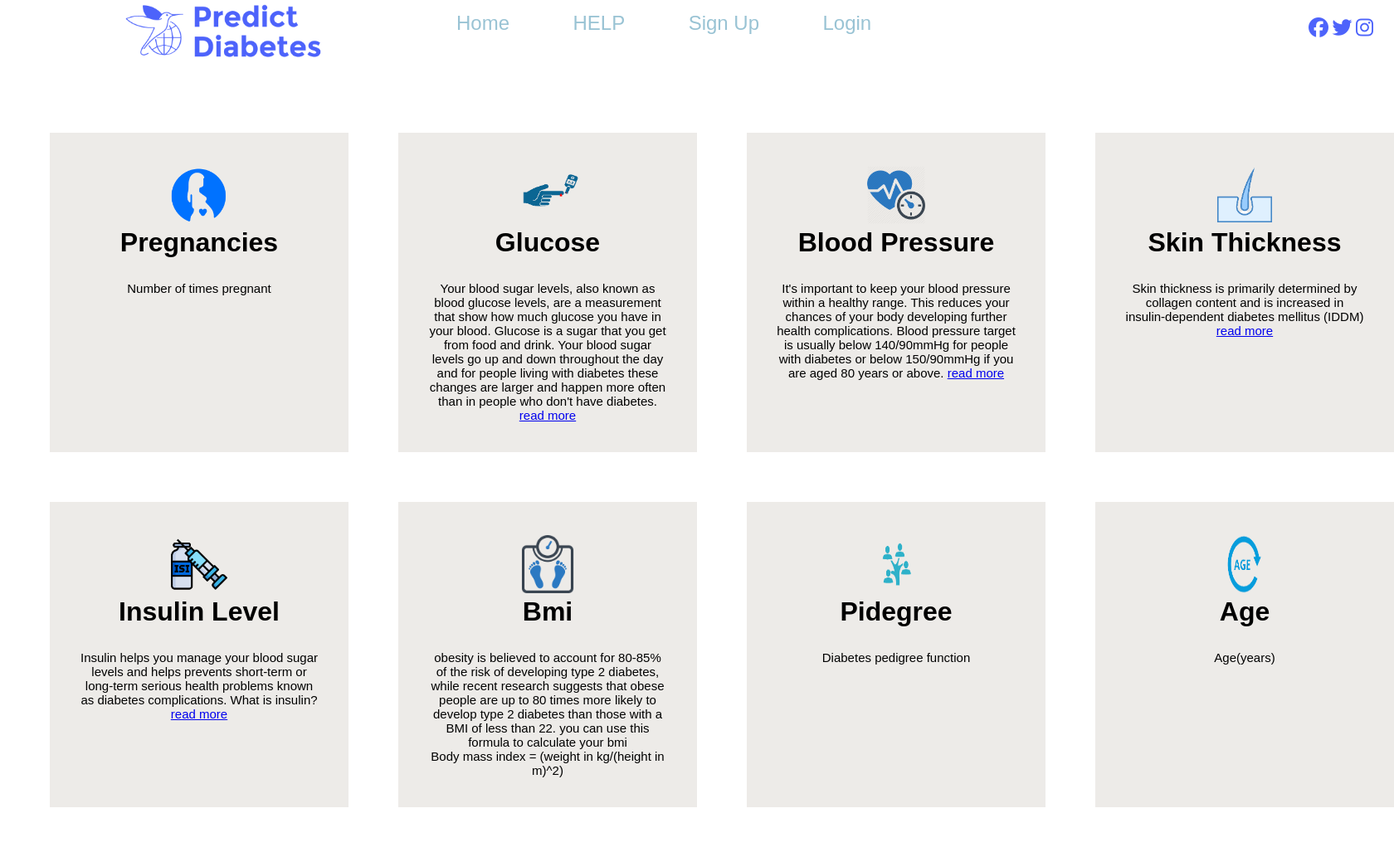
After one commit to youssefkhaled20190/Diabetes-prediction-system, a Flask app: page /helpuser in a window 1680 px wide. The commit adds this page. Shown: the whole page at 83% size. Run offline with Flask 3, Linux system fonts and the light colour scheme; parts of the project's set-up code (start-up, migrations or seed data) failed here and were passed over; some libraries are stand-ins or nearby versions.

Commit message:
-help page

```diff
--- a/website/__init__.py
+++ b/website/__init__.py
@@ -18,12 +18,14 @@ def create_app():
     from .diabetesform import Form
     from .dietandprecautions import DietAndPrecuations
     from .doctors import Doctors
+    from .help import HelpUser
 
     app.register_blueprint(Home, url_prefix='/')
     app.register_blueprint(Auth, url_prefix='/')
     app.register_blueprint(Form, url_prefix='/')
     app.register_blueprint(DietAndPrecuations, url_prefix='/')
     app.register_blueprint(Doctors, url_prefix='/')
+    app.register_blueprint(HelpUser, url_prefix='/')
 
     from .models import User, Patient, Doctor
 
--- a/website/auth.py
+++ b/website/auth.py
@@ -41,7 +41,7 @@ def _signup():
             login_user(New_User, remember=True)
             db.session.close_all()
             flash('account created successfully', category='success')
-            return redirect(url_for('home._home'))
+            return redirect(url_for('auth._login'))
 
     return render_template("signup.html", custom_css="signup", user=current_user)
 
--- a/website/diabetesform.py
+++ b/website/diabetesform.py
@@ -24,7 +24,7 @@ DiabetesPedigreeMIN =  0.078043795
 DiabetesPedigreeMAX =  2.301594189
 
 #load the model.pkl
-model=pickle.load(open(r'C:\Users\HP\Documents\Diabetes-prediction-system\Diabetes-prediction-system\Model.pkl','rb'))
+model=pickle.load(open(r'F:\FCIH\gp_project\Diabetes-prediction-system-\Model.pkl','rb'))
 #---------------end-----------------
 
 @Form.route("/form",methods=['GET',"POST"])
--- a/website/dtModel.py
+++ b/website/dtModel.py
@@ -16,7 +16,7 @@ warnings.filterwarnings("ignore")
 
 # read csv file
 
-diabetes_data = pd.read_csv(r'C:\Users\HP\Documents\Diabetes-prediction-system\Diabetes-prediction-system\Diabetes\diabetes_new.csv')
+diabetes_data = pd.read_csv(r'C:\Users\SOURCE\Downloads\diabetes_new.csv')
 # show first 20 row
 diabetes_data.head(20)
 
--- /dev/null
+++ b/website/help.py
@@ -0,0 +1,11 @@
+from flask import Blueprint, render_template
+from flask_login import login_required, current_user
+
+
+HelpUser = Blueprint("helpuser", __name__)
+
+
+@HelpUser.route("/helpuser")
+
+def _help():
+    return render_template("help.html", custom_css="help" , user = current_user)
--- /dev/null
+++ b/website/static/css/help.css
@@ -0,0 +1,35 @@
+
+
+.parent{
+    height:auto;
+    width: auto;
+    margin: 40px ;
+    padding: auto;
+    /* padding-left: 40px; */
+    /* padding-right: 40px; */
+
+    display: grid;
+    grid-template-columns: repeat(4,400px);
+    row-gap: 20px;
+    column-gap: 20px;
+    grid-area:1/4;
+}
+
+.parent .card{
+    background-color: rgb(237, 235, 232);
+    margin: 20px;;
+    padding:20px;
+}
+
+.parent .card .img{
+    text-align: center;
+    margin: 10px;
+    padding: 10px;
+}
+
+.parent .card .content .description{
+    text-align: center;
+    margin: 8px;
+    padding: 8px;
+    font-size: 15px;
+}
--- a/website/templates/base.html
+++ b/website/templates/base.html
@@ -46,12 +46,14 @@
 
         <li><a href="/" class="active">Home</a></li>
 
+
         {% if user.is_authenticated %}
         <li><a href="/form">Check Diabetes</a></li>
         <li><a href="/doctors">Doctors</a></li>
         <li><a href="/dietandprecautions">Diet</a></li>
         <li><a href="/logout">Logout</a></li>
         {% else %}
+        <li><a href="/helpuser">HELP</a></li>
         <li><a href="/signup">Sign Up</a></li>
         <li><a href="/login">Login</a></li>
 
--- /dev/null
+++ b/website/templates/help.html
@@ -0,0 +1,119 @@
+{% extends "base.html"%} {% block title%} Help {% endblock %}
+{% block content%}
+
+
+<div class="parent">
+    <div class="card">
+        <div class="img">
+            <img src="static/pregicon.png" height="70px" width="70px">
+            <h1>Pregnancies</h1>
+        </div>
+        <div class="content">
+            <div class="description">
+                <p>
+                    Number of times pregnant </p>
+            </div>
+        </div>
+    </div>
+
+    <div class="card">
+        <div class="img">
+            <img src="static/glucose.png" height="70px" width="80px">
+            <h1>Glucose</h1>
+        </div>
+        <div class="content">
+            <div class="description">
+                <p>
+                    Your blood sugar levels, also known as blood glucose levels, are a measurement that show how much glucose you have in your blood. Glucose is a sugar that you get from food and drink. Your blood sugar levels go up and down throughout the day and for people living with diabetes these changes are larger and happen more often than in people who don't have diabetes.
+                    <a href="https://www.diabetes.org.uk/guide-to-diabetes/managing-your-diabetes/testing">read more</a>
+                </p>
+                </div>
+        </div>
+    </div>
+    <div class="card">
+        <div class="img">
+            <img src="static/blood-pressure.png" height="70px" width="70px">
+            <h1> Blood Pressure</h1>
+        </div>
+        <div class="content">
+            <div class="description">
+                <p>
+                    It's important to keep your blood pressure within a healthy range. This reduces your chances of your body developing further health complications. Blood pressure target is usually below 140/90mmHg for people with diabetes or below 150/90mmHg if you are aged 80 years or above.
+                 <a href="https://www.diabetes.org.uk/guide-to-diabetes/managing-your-diabetes/blood-pressure#:~:text=It's%20important%20to%20keep%20your,aged%2080%20years%20or%20above.">read more</a>
+                </p>
+            </div>
+        </div>
+    </div>
+    <div class="card">
+        <div class="img">
+            <img src="static/skin.png" height="70px" width="70px">
+            <h1>Skin Thickness</h1>
+        </div>
+        <div class="content">
+            <div class="description">
+                <p>
+                    Skin thickness is primarily determined by collagen content and is increased in insulin-dependent diabetes mellitus (IDDM)
+                    <a href="https://pubmed.ncbi.nlm.nih.gov/2721339/">read more</a>
+                </p>
+            </div>
+        </div>
+    </div>
+
+    <div class="card">
+        <div class="img">
+            <img src="static/insulin.png" height="70px" width="70px">
+            <h1>Insulin Level</h1>
+        </div>
+        <div class="content">
+            <div class="description">
+                <p>
+                    Insulin helps you manage your blood sugar levels and helps prevents short-term or long-term serious health problems known as diabetes complications.
+
+                    What is insulin?
+                    <a href="https://www.diabetes.org.uk/guide-to-diabetes/managing-your-diabetes/treating-your-diabetes/insulin">read more</a>
+                </p>
+            </div>
+        </div>
+    </div>
+    <div class="card">
+        <div class="img">
+            <img src="static/bmi.png" height="70px" width="70px">
+            <h1>Bmi</h1>
+        </div>
+        <div class="content">
+            <div class="description">
+                <p>
+                  obesity is believed to account for 80-85% of the risk of developing type 2 diabetes, while recent research suggests that obese people are up to 80 times more likely to develop type 2 diabetes than those with a BMI of less than 22.
+                    you can use this formula to calculate your bmi<br>
+                    Body mass index = (weight in kg/(height in m)^2)</p>
+            </div>
+        </div>
+    </div>
+    <div class="card">
+        <div class="img">
+            <img src="static/pidegre.png" height="70px" width="80px">
+            <h1>Pidegree</h1>
+        </div>
+        <div class="content">
+            <div class="description">
+                <p>
+                    Diabetes pedigree function                </p>
+            </div>
+        </div>
+    </div>
+    <div class="card">
+        <div class="img">
+            <img src="static/age.png" height="70px" width="80px">
+            <h1>Age</h1>
+        </div>
+        <div class="content">
+            <div class="description">
+                <p>
+                    Age(years)
+                </p>
+            </div>
+        </div>
+    </div>
+</div>
+
+{% endblock %}
```
Also changed, not shown: instance/diabetesDatabase.db, website/static/age.png (added), website/static/blood-pressure.png (added), website/static/bmi.png (added), website/static/glucose.png (added), website/static/insulin.png (added), website/static/pidegre.png (added), website/static/pregicon.png (added), website/static/skin.png (added).
